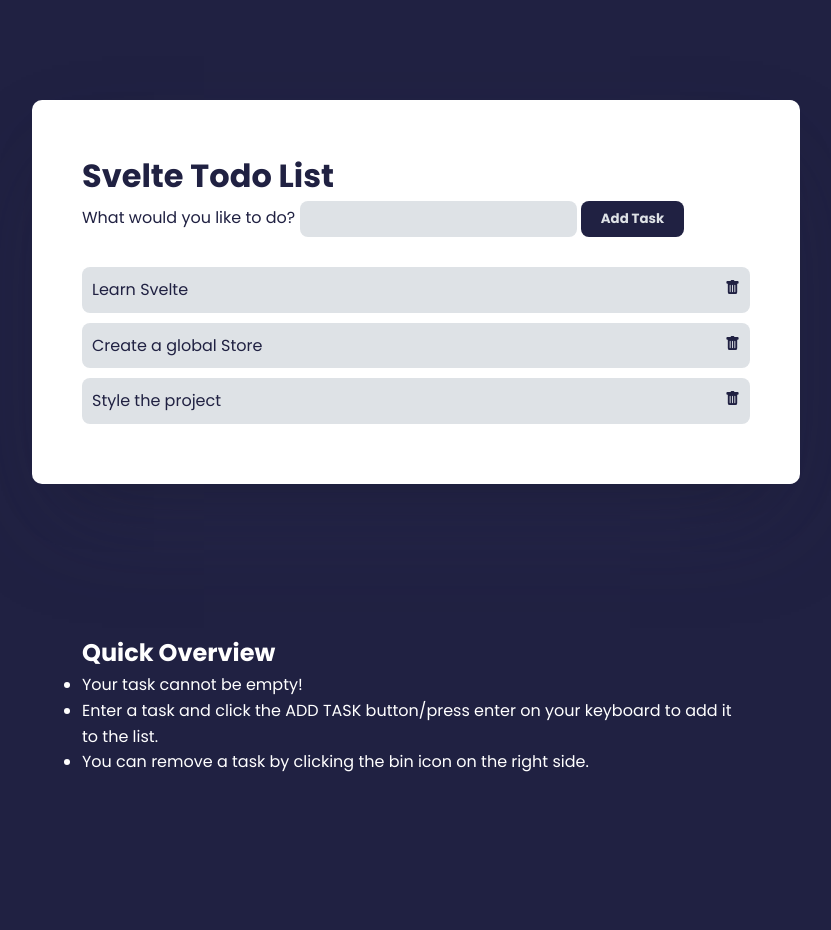
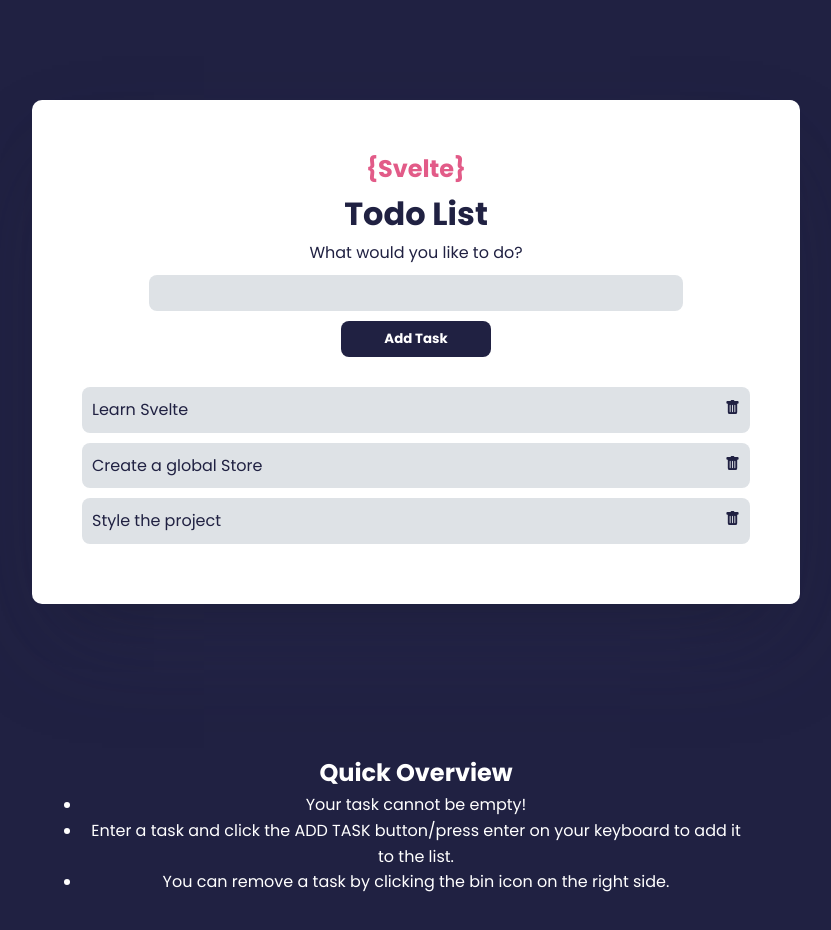
Before and after one commit to humbruno/svelte-feedback-app, a Svelte app: page / in a window 1280 px wide. Shown: the top 930 px of the page, without its empty margins (224-1055 px from the left). Built offline with nearby package versions, Linux system fonts and the light colour scheme.

Commit message:
form and heading styling

```diff
--- a/src/App.svelte
+++ b/src/App.svelte
@@ -6,7 +6,8 @@
 
 <main>
   <div class="container">
-    <h1>Svelte Todo List</h1>
+    <h2 class="title">{"{Svelte}"}</h2>
+    <h1>Todo List</h1>
     <Form />
     <List />
   </div>
@@ -15,3 +16,13 @@
     <Tooltip />
   </div>
 </main>
+
+<style>
+  main {
+    text-align: center;
+  }
+
+  .title {
+    color: #e25b88;
+  }
+</style>
--- a/src/components/Form.svelte
+++ b/src/components/Form.svelte
@@ -38,11 +38,18 @@
 </section>
 
 <style>
+  label {
+    display: flex;
+    flex-direction: column;
+    align-items: center;
+    gap: 10px;
+  }
   input {
     padding: 8px 10px;
     font-family: "Poppins", sans-serif;
     color: #202142;
     border-radius: 8px;
+    width: 80%;
   }
 
   .message {
--- a/src/components/UI/Button.svelte
+++ b/src/components/UI/Button.svelte
@@ -7,11 +7,12 @@
     border-radius: 8px;
     cursor: pointer;
     font-weight: 700;
+    width: 150px;
 
     padding: 8px 20px;
 
     background-color: #202142;
-    color: #dee2e6;
+    color: #fff;
   }
 
   button:hover {
```
Also changed, not shown: 1 other file (tests, documents, lock files or other folders).
